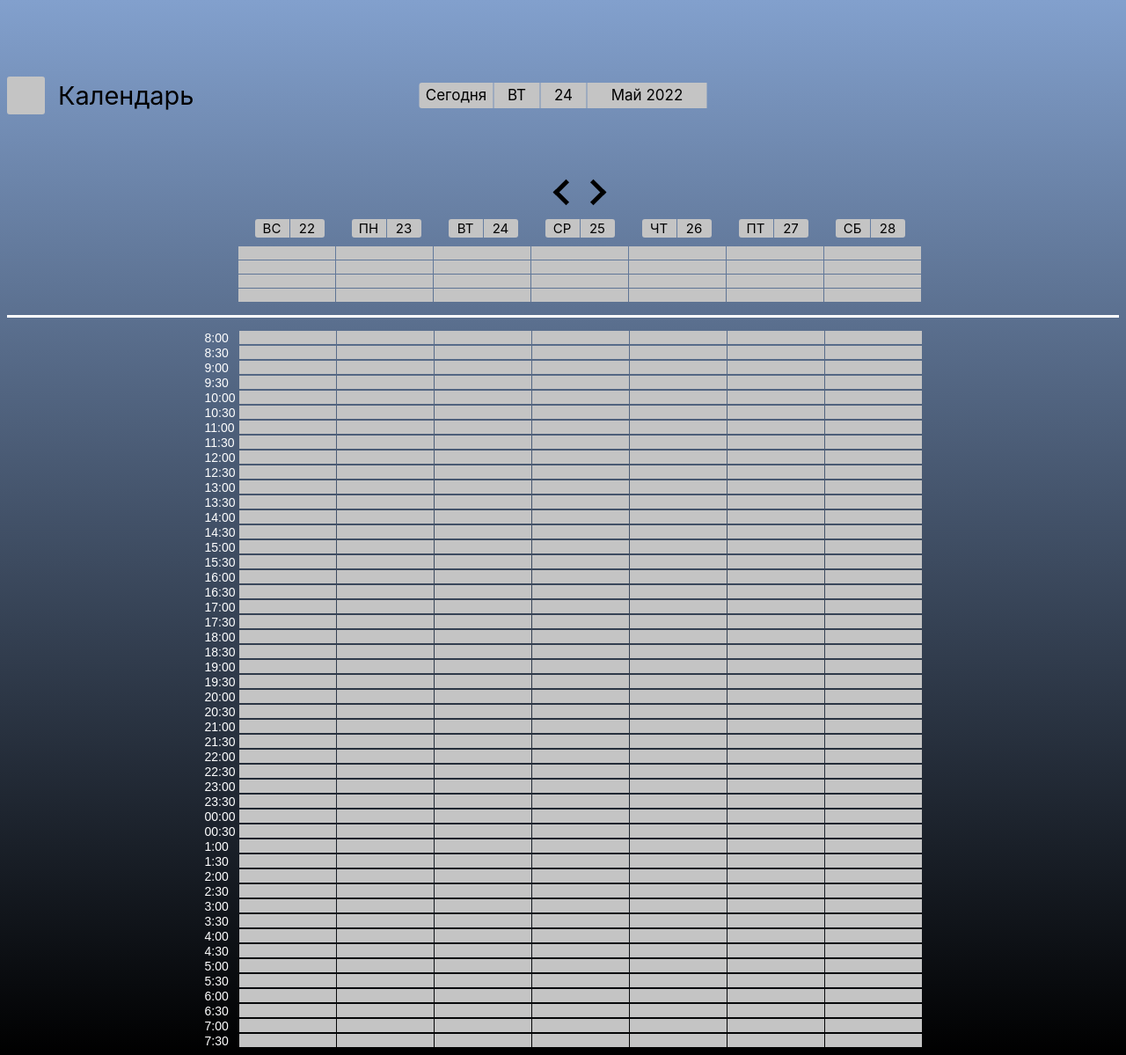
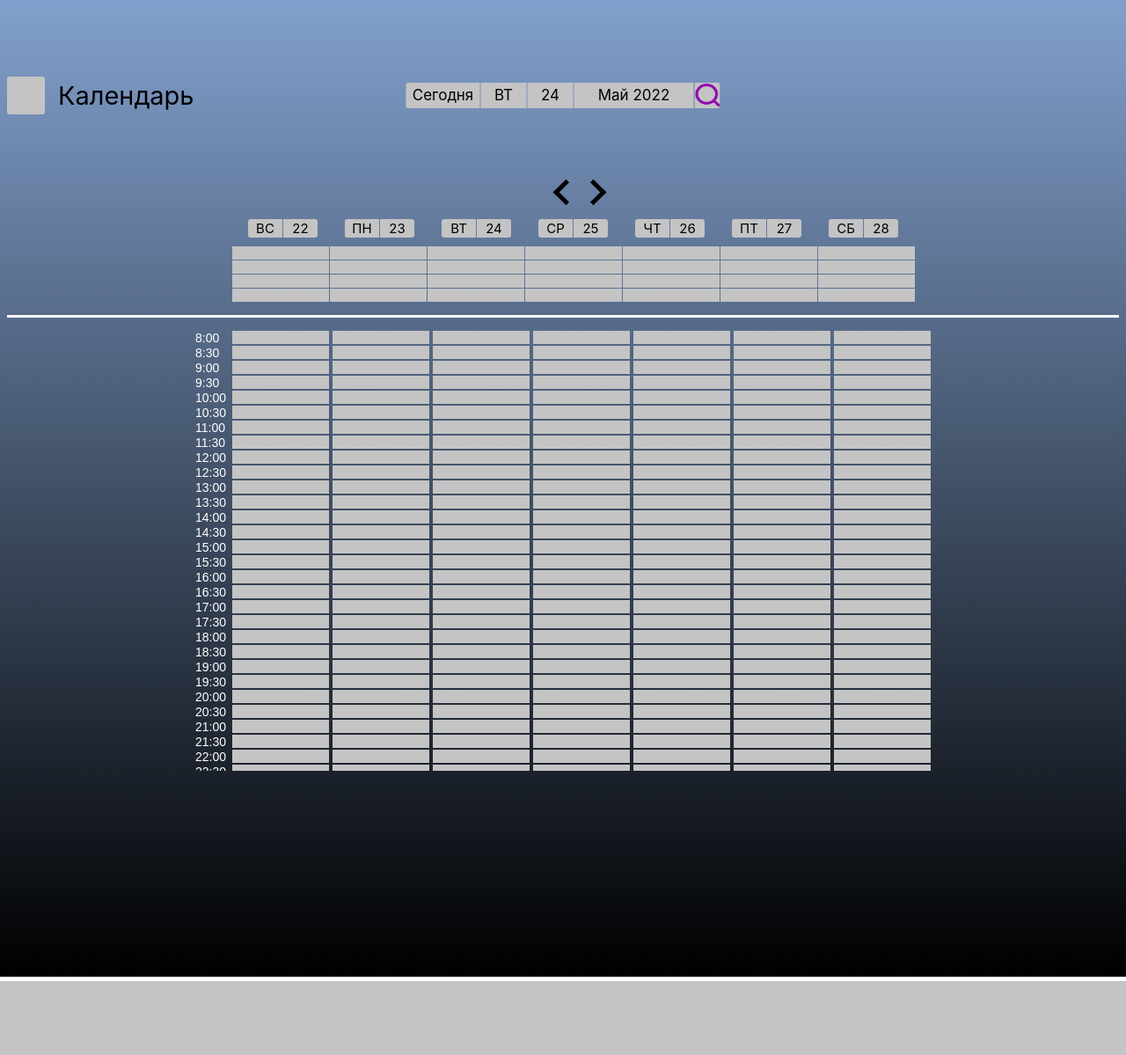
Before and after one commit to Jirafek/Calculator, a PHP site: page / in a window 1280 px wide. Shown: the whole page at 88% size. After the commit the page ends 1115 px from the top, so only its background shows below. Run offline with PHP 8.4, Linux system fonts and the light colour scheme.

Commit message:
fix: bugs and problems

```diff
--- a/index.html
+++ b/index.html
@@ -13,10 +13,11 @@
             <div class="squere grey"></div>
             <p class="header-name">Календарь</p>
             <div class="header-menu">
-                <div class="menu_today d-h grey">Сегодня</div>
+                <button class="menu_today d-h grey">Сегодня</button>
                 <div class="menu_day d-h grey"></div>
                 <div class="menu_number d-h grey"></div>
                 <div class="menu_full d-h grey"></div>
+                <button class="menu_searching-btn grey"></button>
             </div>
         </header>
         <div class="arrows">
@@ -24,7 +25,9 @@
             <i class="arrow_right"></i>
         </div>
         <main class="main">
-            <div class="modal_window"></div>
+            <div class="modal_container">
+                <div class="modal_window"></div>
+            </div>
             <div class="high_menu">
                 <div class="day_name"></div>
                 <div class="high_menu-state"></div>
--- a/style.css
+++ b/style.css
@@ -85,8 +85,11 @@ i {
 }
 
 .menu_today {
+    cursor: pointer;
     border-radius: 3px 0 0 3px;
     width: 116px;
+    border: none;
+    outline: none;
 }
 
 .menu_day, .menu_number {
@@ -103,17 +106,17 @@ i {
     height: 38px;
 }
 
-/* .menu_searching-btn {
+.menu_searching-btn {
     height: 40px;
     width: 40px;
-    background-image: url(./images/Vector.png);
-    background-size: 40px 37px;
+    background-image: url(./Vector.png);
+    background-size: 30px 30px;
     background-position: center;
     background-repeat: no-repeat;
     border: none;
     cursor: pointer;
     border-radius: 0 3px 3px 0;
-} */
+}
 
 .day_name {
     display: flex;
@@ -149,7 +152,7 @@ i {
     flex-direction: column;
     justify-content: center;
     align-items: center;
-    margin-left: 38px;
+    margin-left: 23px;
 }
 
 .high_menu-state {
@@ -182,9 +185,12 @@ i {
 .low_menu-state {
     display: flex;
     flex-wrap: wrap;
-    width: calc(185px * 7 + 10px);
+    width: calc(188px * 7 + 4px);
     justify-content: space-between;
     row-gap: 1px;
+    max-height: 500px;
+    overflow-y: auto;
+    overflow-x: hidden;
 }
 
 .low_menu-state-item {
@@ -200,13 +206,16 @@ i {
     background-color: white;
 }
 
+.modal_container {
+}
+
 .modal_window {
     display: flex;
     justify-content: center;
     position: absolute;
     left: -100%;
-    top: 200px;
-    transform: translate(-50%);
+    top: 50%;
+    transform: translate(-50%, -50%);
     width: 300px;
     height: 450px;
     background-color: #8F8F8F;
@@ -374,14 +383,13 @@ i {
         width: calc(110px * 7 + 6px);
     }
     .low_menu-state {
-        width: calc(115px * 7 + 10px);
+        width: calc(118px * 7 + 10px);
     }
     .high_menu-state-item, .low_menu-state-item {
         width: 110px;
         height: 15px;
     }
     .header-menu {
-        width: 333px;
         flex-wrap: wrap;
         row-gap: 5px;
     }
@@ -420,7 +428,7 @@ i {
 
 }
 
-@media (max-width: 840px) {
+@media (max-width: 860px) {
 
     .low_menu-state-item, .high_menu-state-item {
         font-size: 12px;
@@ -442,7 +450,7 @@ i {
         width: calc(45px * 7 + 6px);
     }
     .low_menu-state {
-        width: calc(50px * 7 + 10px);
+        width: calc(53px * 7 + 5px);
     }
     .high_menu-state-item {
         width: 45px;
@@ -472,7 +480,7 @@ i {
     .menu_searching-btn {
         height: 24px;
         width: 24px;
-        background-size: 24px 22px;
+        background-size: 14px 14px;
     }
 
 }
@@ -514,7 +522,8 @@ i {
     .menu_searching-btn {
         height: 43px;
         width: 43px;
-        background-size: 43px 41px;
+        background-size: 30px 30px;
+        border-radius: 3px;
     }
 
 }
@@ -522,7 +531,7 @@ i {
 @media (max-width: 450px) {
 
     .high_menu {
-        margin-left: 29px;
+        margin-left: 15px;
     }
     .time-item {
         font-size: 10px;
@@ -535,7 +544,7 @@ i {
         width: calc(40px * 7 + 6px);
     }
     .low_menu-state {
-        width: calc(43px * 7 + 11px);
+        width: calc(45px * 7 + 12px);
     }
     .high_menu-state-item, .low_menu-state-item {
         width: 40px;
@@ -575,7 +584,7 @@ i {
     .menu_searching-btn {
         height: 29px;
         width: 29px;
-        background-size: 28px 26px;
+        background-size: 18px 18px;
     }
 
 }
@@ -593,7 +602,7 @@ i {
         width: 25px;
     }
     .low_menu-state {
-        width: calc(35px * 7 + 4px);
+        width: calc(35px * 7 + 12px);
     }
     .low_menu-state-item {
         width: 30px;
```
Also changed, not shown: script.js (+56 -5 lines), Vector.png (added).
